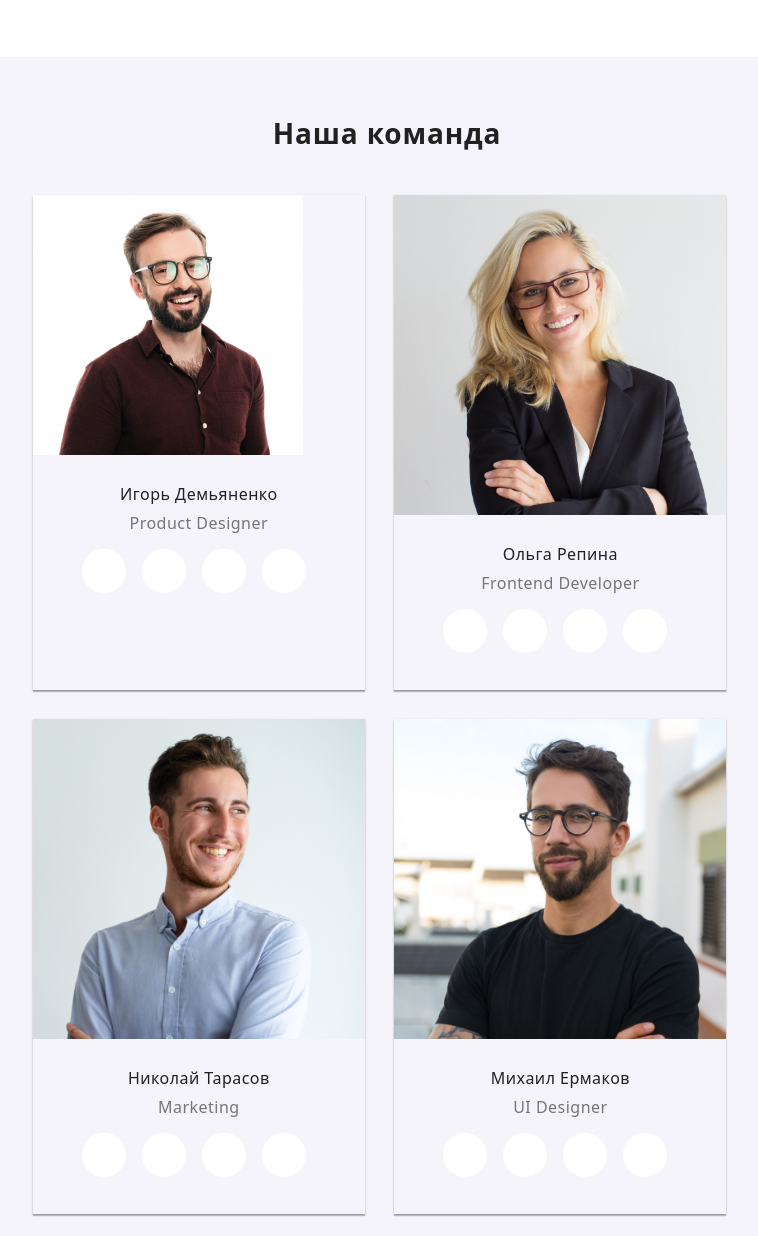
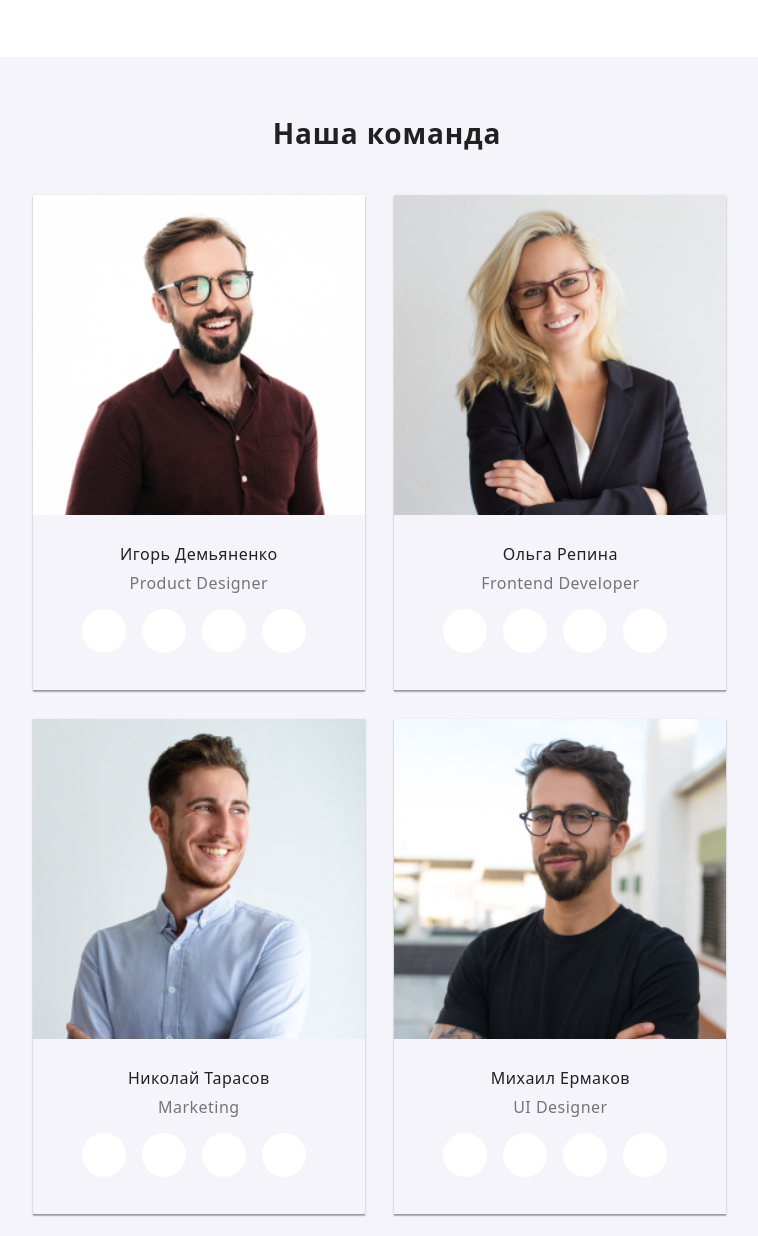
Before and after one commit to M4ksym/SCSS, a plain HTML site: page index.html in a window 1280 px wide. Shown: the part 1036-2272 px from the top of the page, without its empty margins (253-1011 px from the left). Drawn offline with nearby package versions, Linux system fonts and the light colour scheme.

Commit message:
Update index.html

```diff
--- a/index.html
+++ b/index.html
@@ -139,7 +139,7 @@
                 <ul class="team-list">
                     <li class="team-item">
                         <img srcset="./images/img.jpg 1x, ./images/img1.jpg 2x, ./images/img2.jpg 3x"
-                            src="./images/img.jpg" alt="Фото Мужчины">
+                            src="./images/img.jpg" alt="Фото Мужчины" width="100%">
                         <h3>Игорь Демьяненко</h3>
                         <p>Product Designer</p>
                         <ul class="social-link">
@@ -176,8 +176,8 @@
 
                     </li>
                     <li class="team-item">
-                        <img srcset="./images/img14.jpg 270w, ./images/img15.jpg 540w, ./images/img16.jpg 810"
-                            src="./images/img14.jpg" alt="Фото Женщины">
+                        <img srcset="./images/img14.jpg 1x, ./images/img15.jpg 2x, ./images/img16.jpg 3x"
+                            src="./images/img14.jpg" alt="Фото Женщины" width="100%">
                         <h3>Ольга Репина</h3>
                         <p>Frontend Developer</p>
                         <ul class=" social-link">
@@ -214,8 +214,8 @@
 
                     </li>
                     <li class="team-item">
-                        <img srcset="./images/img19.jpg 270w, ./images/img18.jpg 540w, ./images/img17.jpg 810w"
-                            src="./images/img19.jpg" alt="Фото Мужчины">
+                        <img srcset="./images/img19.jpg 1x, ./images/img18.jpg 2x, ./images/img17.jpg 3x"
+                            src="./images/img19.jpg" alt="Фото Мужчины" width="100%">
                         <h3>Николай Тарасов</h3>
                         <p>Marketing</p>
                         <ul class="social-link">
@@ -252,8 +252,8 @@
 
                     </li>
                     <li class="team-item">
-                        <img srcset="./images/img22.jpg 270w, ./images/img21.jpg 540w, ./images/img20.jpg 810w"
-                            src="./images/img22.jpg" alt="Фото Мужчины">
+                        <img srcset="./images/img22.jpg 1x, ./images/img21.jpg 2x, ./images/img20.jpg 3x"
+                            src="./images/img22.jpg" alt="Фото Мужчины" width="100%">
                         <h3>Михаил Ермаков</h3>
                         <p>UI Designer</p>
                         <ul class=" social-link">
```
